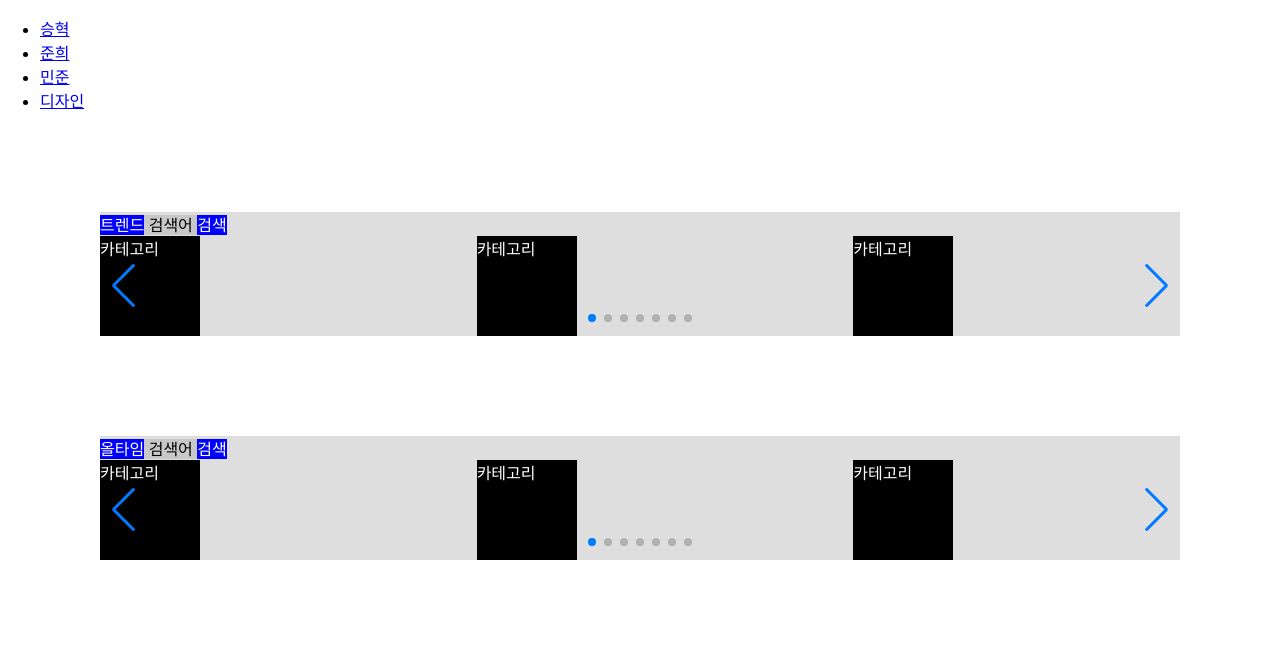
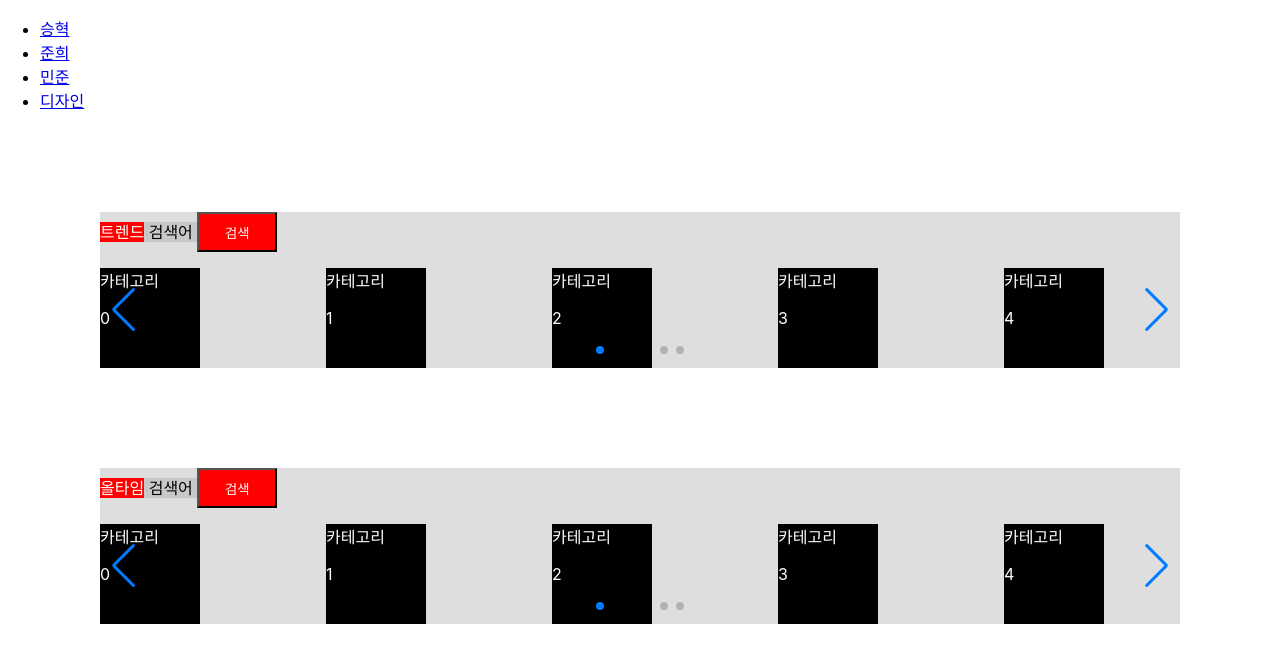
Before and after one commit to VanSubstance/ourtube, a React (Create React App) app in the folder front/: page /design in a window 1280 px wide. Shown: the top 662 px of the page. Built offline with nearby package versions, Linux system fonts and the light colour scheme; the HTML template or start-up script is replaced by a standard one.

Commit message:
Package set up

```diff
--- a/front/package.json
+++ b/front/package.json
@@ -9,12 +9,14 @@
     "axios": "^0.21.1",
     "chart.js": "^2.9.4",
     "cors": "^2.8.5",
+    "node-sass": "^4.14.0",
     "react": "^17.0.1",
     "react-chartjs-2": "^2.11.1",
     "react-dom": "^17.0.1",
     "react-router": "^5.2.0",
     "react-router-dom": "^5.2.0",
     "react-scripts": "4.0.1",
+    "swiper": "^6.4.10",
     "web-vitals": "^0.2.4"
   },
   "scripts": {
--- a/front/src/Design/Comps/CtgrResults.js
+++ b/front/src/Design/Comps/CtgrResults.js
@@ -11,6 +11,7 @@ SwiperCore.use([Navigation, Pagination, Autoplay]);
 class CtgrResults extends Component {
 
     state = {
+        seq: [0, 1, 2, 3, 4, 5],
     }
 
     render() {
@@ -18,35 +19,24 @@ class CtgrResults extends Component {
             <div>
                 <Swiper
                     spaceBetween={50}
-                    slidesPerView={3}
-                    direction = {'horizontal'}
+                    slidesPerView={5}
+                    direction={'horizontal'}
                     onSlideChange={() => console.log('slide change')}
                     navigation
-                    loop = {true}
+                    loop={true}
                     pagination={{ clickable: true }}
 
                 >
-                    <SwiperSlide>
-                        <CtgrThumbnail></CtgrThumbnail>
-                    </SwiperSlide>
-                    <SwiperSlide>
-                        <CtgrThumbnail></CtgrThumbnail>
-                    </SwiperSlide>
-                    <SwiperSlide>
-                        <CtgrThumbnail></CtgrThumbnail>
-                    </SwiperSlide>
-                    <SwiperSlide>
-                        <CtgrThumbnail></CtgrThumbnail>
-                    </SwiperSlide>
-                    <SwiperSlide>
-                        <CtgrThumbnail></CtgrThumbnail>
-                    </SwiperSlide>
-                    <SwiperSlide>
-                        <CtgrThumbnail></CtgrThumbnail>
-                    </SwiperSlide>
-                    <SwiperSlide>
-                        <CtgrThumbnail></CtgrThumbnail>
-                    </SwiperSlide>
+                    {this.state.seq.map((element) => (
+                        console.log(element),
+                        <SwiperSlide>
+                            <CtgrThumbnail
+                                seq={element}>
+
+                            </CtgrThumbnail>
+                        </SwiperSlide>
+                    )
+                    )}
                 </Swiper>
             </div>
         );
--- a/front/src/Design/Comps/CtgrThumbnail.js
+++ b/front/src/Design/Comps/CtgrThumbnail.js
@@ -15,7 +15,8 @@ class CtgrThumbnail extends Component {
             <div
                 className = "CtgrThumbnail"
                 style = {this.state.ex01}>
-                    카테고리
+                    <p>카테고리 </p>
+                    <p>{this.props.seq}</p>
             </div>
         );
     }
--- a/front/src/Design/Comps/SearchModule.js
+++ b/front/src/Design/Comps/SearchModule.js
@@ -15,9 +15,9 @@ class SearchModule extends Component {
             display: "inline",
         },
         logo: {
-            width: "40px",
+            width: "80px",
             height: "40px",
-            background: "blue",
+            background: "red",
             color: "white",
             display: "inline",
         }
@@ -33,7 +33,7 @@ class SearchModule extends Component {
                     {this.props.searchType}
                 </div>
                 <div style = {this.state.searchBar}> 검색어 </div>
-                <div style = {this.state.logo}> 검색 </div>
+                <button style = {this.state.logo}> 검색 </button>
                 <CtgrResults>
 
                 </CtgrResults>
```
Also changed, not shown: 1 other file (tests, documents, lock files or other folders).
